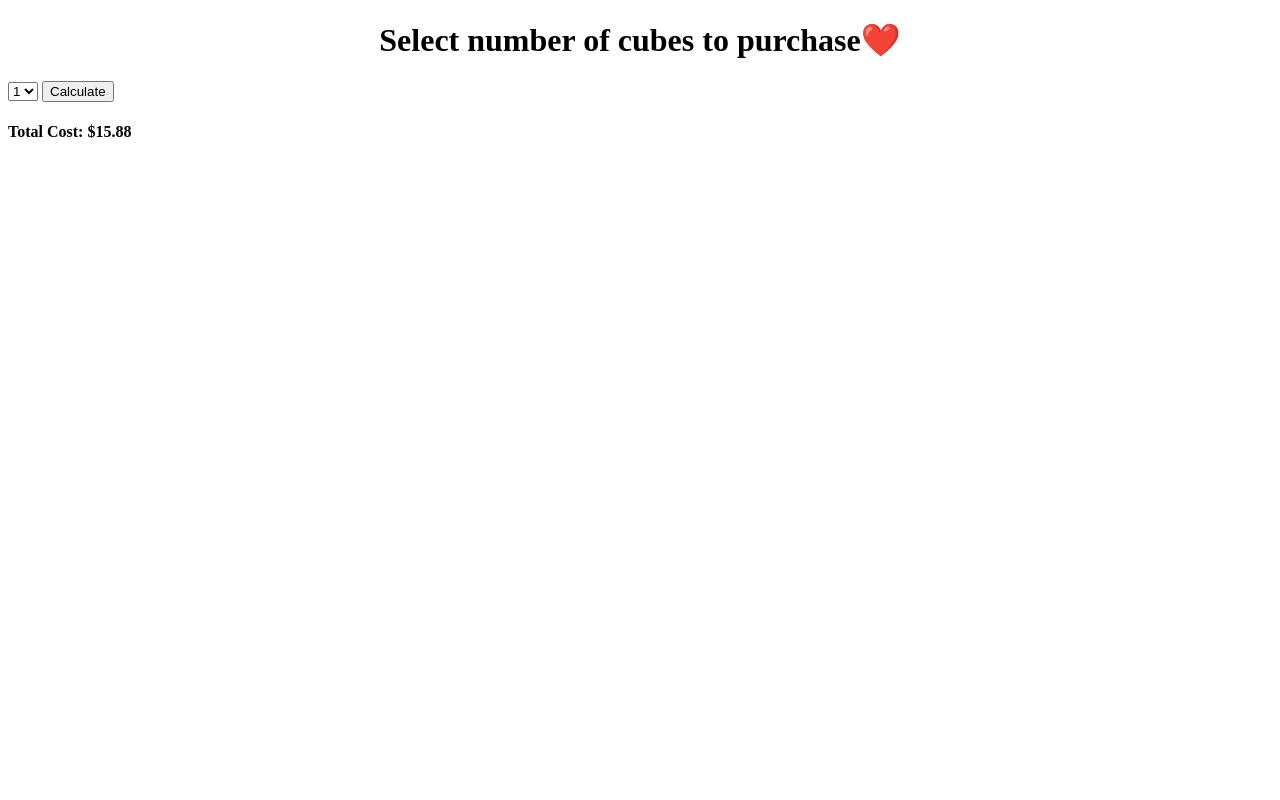
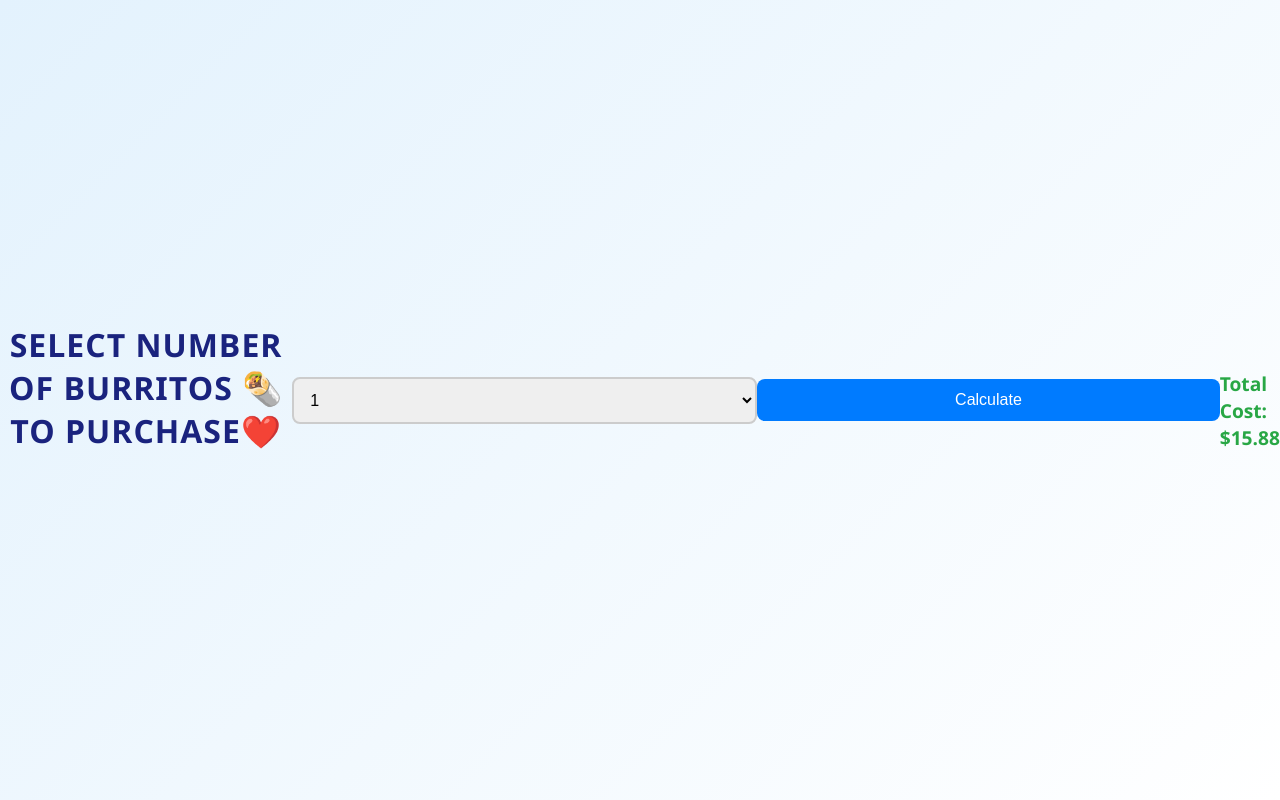
Before and after one commit to Rick7Peace/excerices, a plain HTML site: page excerise1/index.html in a window 1280 px wide. Both pictures are taken after a click on the button "Calculate". Drawn offline with Linux system fonts and the light colour scheme.

Commit message:
Mod index.html, index.js,style.css

```diff
--- a/excerise1/assets/index.js
+++ b/excerise1/assets/index.js
@@ -1,13 +1,13 @@
-var UNIT_PRICE = 11;
+var BURRITO_PRICE = 11;
 var TAX_RATE = 0.08;
 var SHIPPING = 4;
 
-function getUnitPrice() {
-  return UNIT_PRICE;
+function getBurritoPrice() {
+  return BURRITO_PRICE;
 }
 
 function getTaxesPrice() {
-  return UNIT_PRICE * TAX_RATE;
+  return BURRITO_PRICE * TAX_RATE;
 }
 
 function getShippingPrice() {
@@ -23,7 +23,7 @@ function getNumberOfItems() {
 function getTotalCost() {
   var numberOfItems = getNumberOfItems();
   var totalCost =
-    getUnitPrice() * numberOfItems +
+    getBurritoPrice() * numberOfItems +
     getTaxesPrice() * numberOfItems +
     getShippingPrice();
   // alert(totalCost);                          string           varible
--- a/excerise1/assets/style.css
+++ b/excerise1/assets/style.css
@@ -0,0 +1,94 @@
+/* --------------------
+   Global Reset & Body
+-------------------- */
+* {
+  box-sizing: border-box;
+  margin: 0;
+  padding: 0;
+}
+
+body {
+  font-family: 'Segoe UI', Tahoma, Geneva, Verdana, sans-serif;
+  background: linear-gradient(135deg, #e3f2fd, #ffffff);
+  color: #333;
+  height: 100vh;
+  display: flex;
+  justify-content: center;
+  align-items: center;
+}
+
+/* --------------------
+   Card Container
+-------------------- */
+.container {
+  background-color: #ffffff;
+  border-radius: 16px;
+  box-shadow: 0 8px 24px rgba(0, 0, 0, 0.1);
+  padding: 40px 30px;
+  width: 320px;
+  text-align: center;
+  transition: transform 0.3s ease;
+}
+
+.container:hover {
+  transform: translateY(-4px);
+}
+
+/* --------------------
+   Header
+-------------------- */
+h1 {
+  font-size: 2rem;
+  font-weight: bold;
+  color: #1a237e;
+  margin-bottom: 25px;
+  text-transform: uppercase;
+  letter-spacing: 1px;
+}
+
+/* --------------------
+   Dropdown
+-------------------- */
+select#quantity {
+  width: 100%;
+  padding: 12px;
+  font-size: 1rem;
+  border: 2px solid #ccc;
+  border-radius: 8px;
+  margin: 15px 0;
+  transition: border-color 0.3s;
+}
+
+select#quantity:focus {
+  border-color: #007bff;
+  outline: none;
+}
+
+/* --------------------
+   Button
+-------------------- */
+button {
+  width: 100%;
+  padding: 12px;
+  font-size: 1rem;
+  color: #fff;
+  background-color: #007bff;
+  border: none;
+  border-radius: 8px;
+  cursor: pointer;
+  transition: background-color 0.3s, box-shadow 0.2s;
+}
+
+button:hover {
+  background-color: #0056b3;
+  box-shadow: 0 4px 12px rgba(0, 123, 255, 0.3);
+}
+
+/* --------------------
+   Cost Output
+-------------------- */
+h4#cost {
+  margin-top: 20px;
+  font-size: 1.2rem;
+  color: #28a745;
+}
--- a/excerise1/index.html
+++ b/excerise1/index.html
@@ -10,7 +10,7 @@
 
 <body>
 
-  <h1 style="text-align:center;"> Select number of cubes to purchase❤️ </h1>
+  <h1 style="text-align:center;"> Select number of burritos 🌯 to purchase❤️ </h1>
 <select id="quantity">
   <option value="1">1</option>
   <option value="2">2</option>
```
